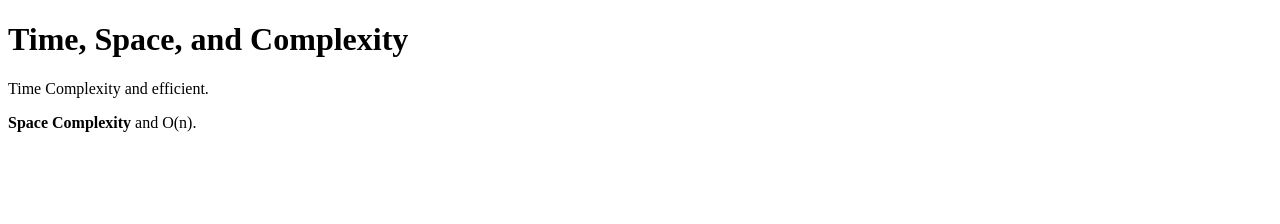
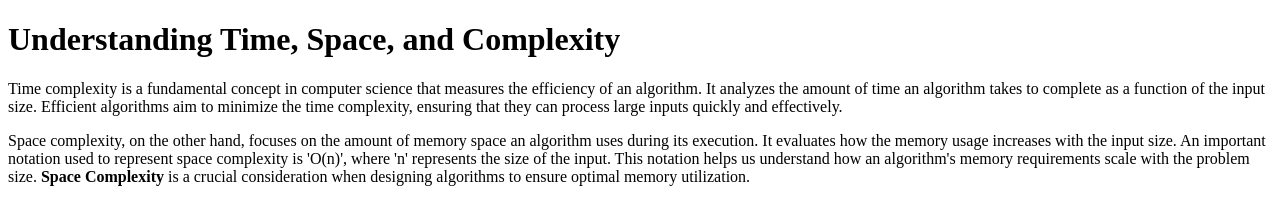
Before and after one commit to acciojob/time-and-space-complexity-shubhambharti4716, a website: page main.html in a window 1280 px wide. Drawn offline with Linux system fonts and the light colour scheme.

Commit message:
created a submission

```diff
--- a/main.html
+++ b/main.html
@@ -4,15 +4,31 @@
 
 <head>
 	<link rel="stylesheet" href="styles.css">
+	<title>Time and Space Complexity</title>
 </head>
 
 <body>
 	<!-- the entire body must be written by student -->
     <script type="text/javascript" src="./script.js">
 </script>
-	<h1>Time, Space, and Complexity</h1>
-	<p>Time Complexity and efficient.</p>
-	<p><b>Space Complexity</b> and O(n).</p>
+	<h1>Understanding Time, Space, and Complexity</h1>
+	<p>Time complexity is a fundamental concept in computer science that
+		measures the efficiency of an algorithm.
+		It analyzes the amount of time an algorithm
+		takes to complete as a function of the input size.
+		Efficient algorithms aim to minimize
+		the time complexity, ensuring that they can process
+		large inputs quickly and effectively.
+	</p>
+	<p>Space complexity, on the other hand,
+		focuses on the amount of memory space an algorithm uses during
+		its execution. It evaluates how the memory usage
+		increases with the input size. An important notation used to
+		represent space complexity is 'O(n)', where 'n' represents the
+		size of the input. This notation helps us understand how
+		an algorithm's memory requirements scale with the problem
+		size. <b>Space Complexity</b> is a crucial consideration
+		when designing algorithms to ensure optimal memory utilization.</p>
 </body>
 
 </html>
```
